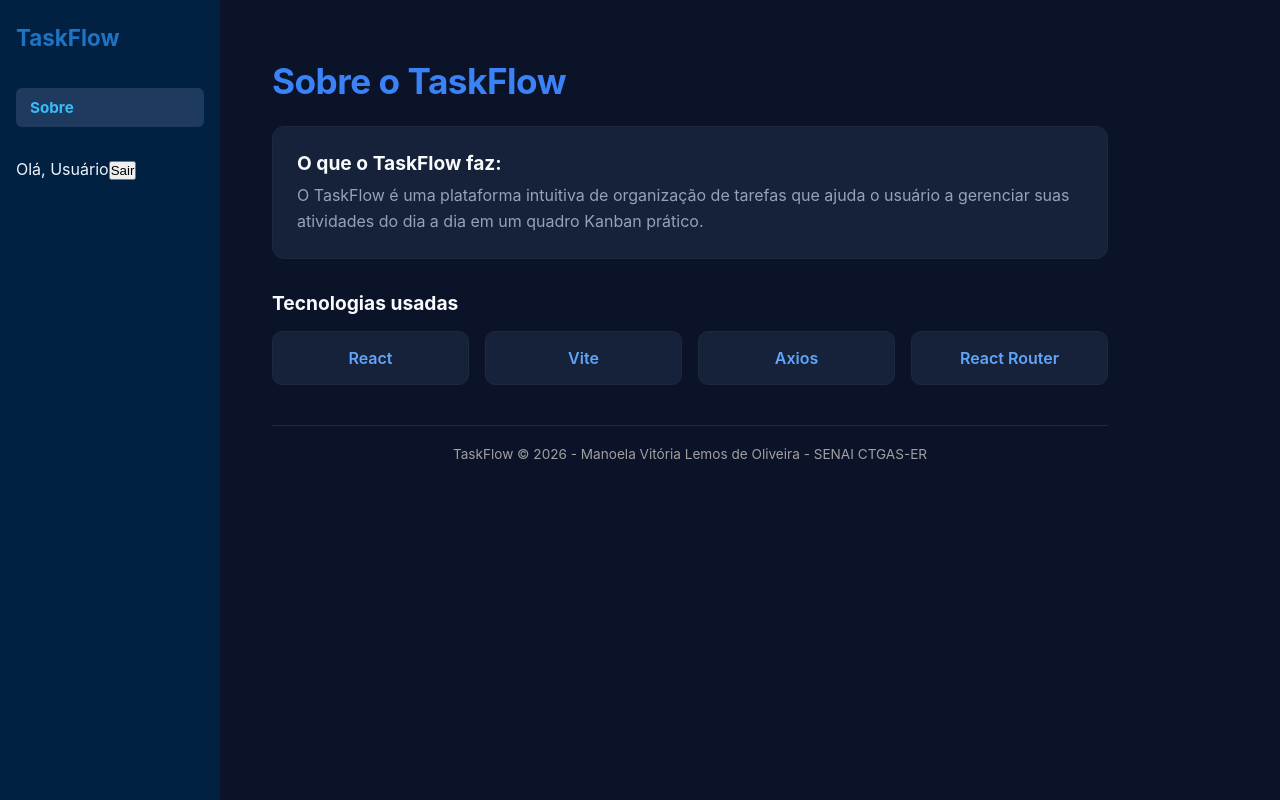
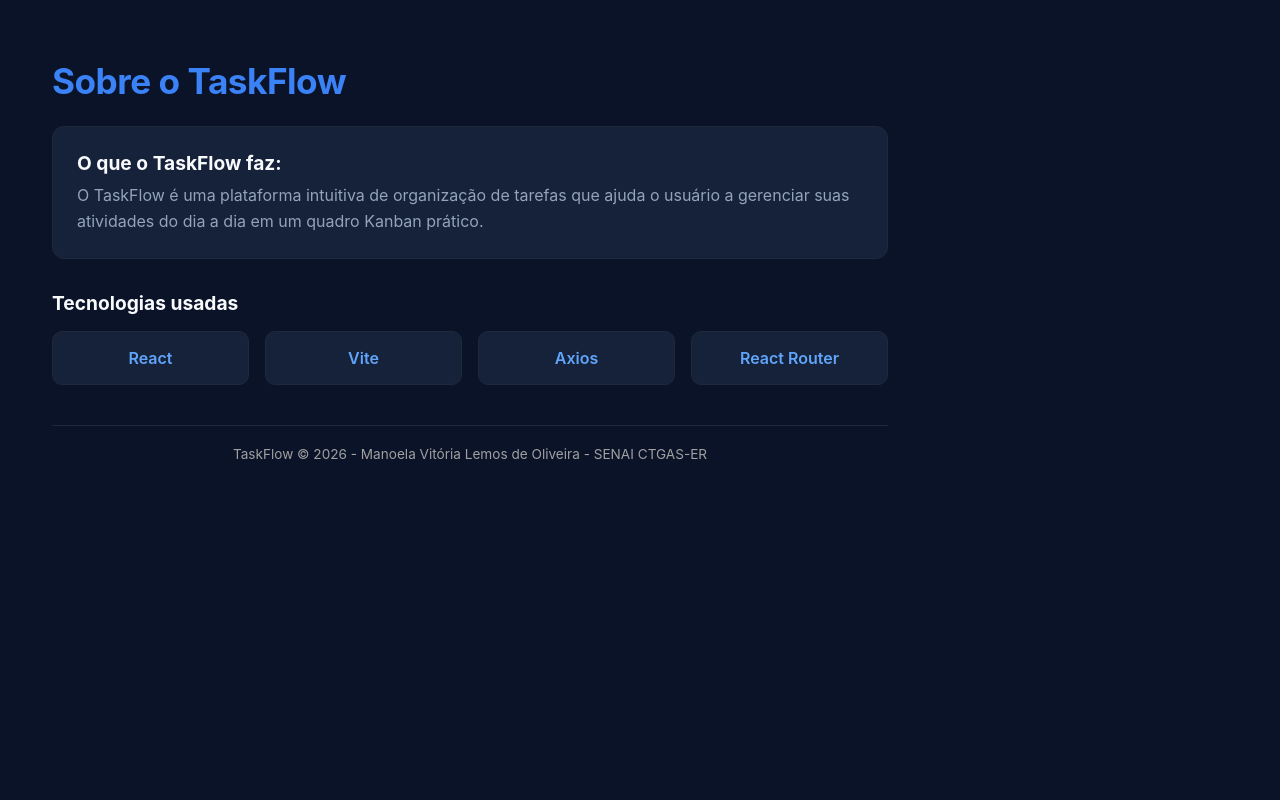
Before and after one commit to manoelavoliveira/taskflow, a React (Vite) app: page /sobre in a window 1280 px wide. Built offline with nearby package versions, Linux system fonts and the light colour scheme.

Commit message:
Criar, editar, excluir

```diff
--- a/src/App.jsx
+++ b/src/App.jsx
@@ -6,15 +6,17 @@ import Login from "./pages/Login";
 import Sidebar from "./componentes/Sidebar";
 import { useState } from "react";
 import RotaPrivada from "./componentes/RotaPrivada";
-//import { useAuth } from "./contexts/AuthContext";
+import { useAuth } from "./contexts/AuthContext";
 
 function App() {
+
+  const { token } = useAuth();
   //console.log(useAuth())
   return (
     <div className="app-layout">
-      <Sidebar />
+      {token && <Sidebar />}
 
-      <main className="app-conteudo">
+      <main className="app-conteudo" style={{ marginLeft: token ? '220px' : '0' }}>
         <Routes>
           <Route
             path="/"
--- a/src/api.js
+++ b/src/api.js
@@ -5,7 +5,9 @@ const api = axios.create({ baseURL: 'http://localhost:3000' });
 api.interceptors.request.use(config => {
     const token = localStorage.getItem('token');
 
-    if (token) config.headers.Authorization = `Bearer ${token}`;
+    if (token) {
+        config.headers.Authorization = `Bearer ${token}`;
+    }
     return config;
 });
 
--- a/src/componentes/Sidebar.jsx
+++ b/src/componentes/Sidebar.jsx
@@ -3,10 +3,10 @@ import styles from "./Sidebar.module.css";
 import { useAuth } from "../contexts/AuthContext";
 
 function Sidebar() {
-  const { token, logout } = useAuth();
+  const { usuario, logout } = useAuth();
   const linkClass = ({ isActive }) =>
     isActive ? styles.link + " " + styles.ativo : styles.link;
-  const { usuario } = useAuth();
+  //const { usuario } = useAuth();
   const navigate = useNavigate();
 
   function handleLogout() {
@@ -20,18 +20,21 @@ function Sidebar() {
         <h1>TaskFlow</h1>
       </div>
       <nav className={styles.nav}>
-        {token && (
+        {/*{token && (
           <NavLink to="/" className={linkClass}>
             Dashboard
           </NavLink>
-        )}
+        )}*/}
+        <NavLink to="/" className={linkClass}>
+            Dashboard
+          </NavLink>
         <NavLink to="/sobre" className={linkClass}>
           Sobre
         </NavLink>
       </nav>
       <div className="sidebar-usuario">
         <span>Olá, {usuario?.nome ?? "Usuário"}</span>
-        <button onClick={handleLogout}>Sair</button>
+        <button className="btnLogout" onClick={handleLogout}>Sair</button>
       </div>
     </aside>
   );
--- a/src/componentes/Sidebar.module.css
+++ b/src/componentes/Sidebar.module.css
@@ -42,6 +42,7 @@
     font-weight: 700;
 }
 
+
 .btnLogout {
   background: linear-gradient(135deg, #3b82f6 0%, #b3c3f3 100%);
   color: white;
```
Also changed, not shown: src/pages/Login.jsx (+8 -8 lines).
